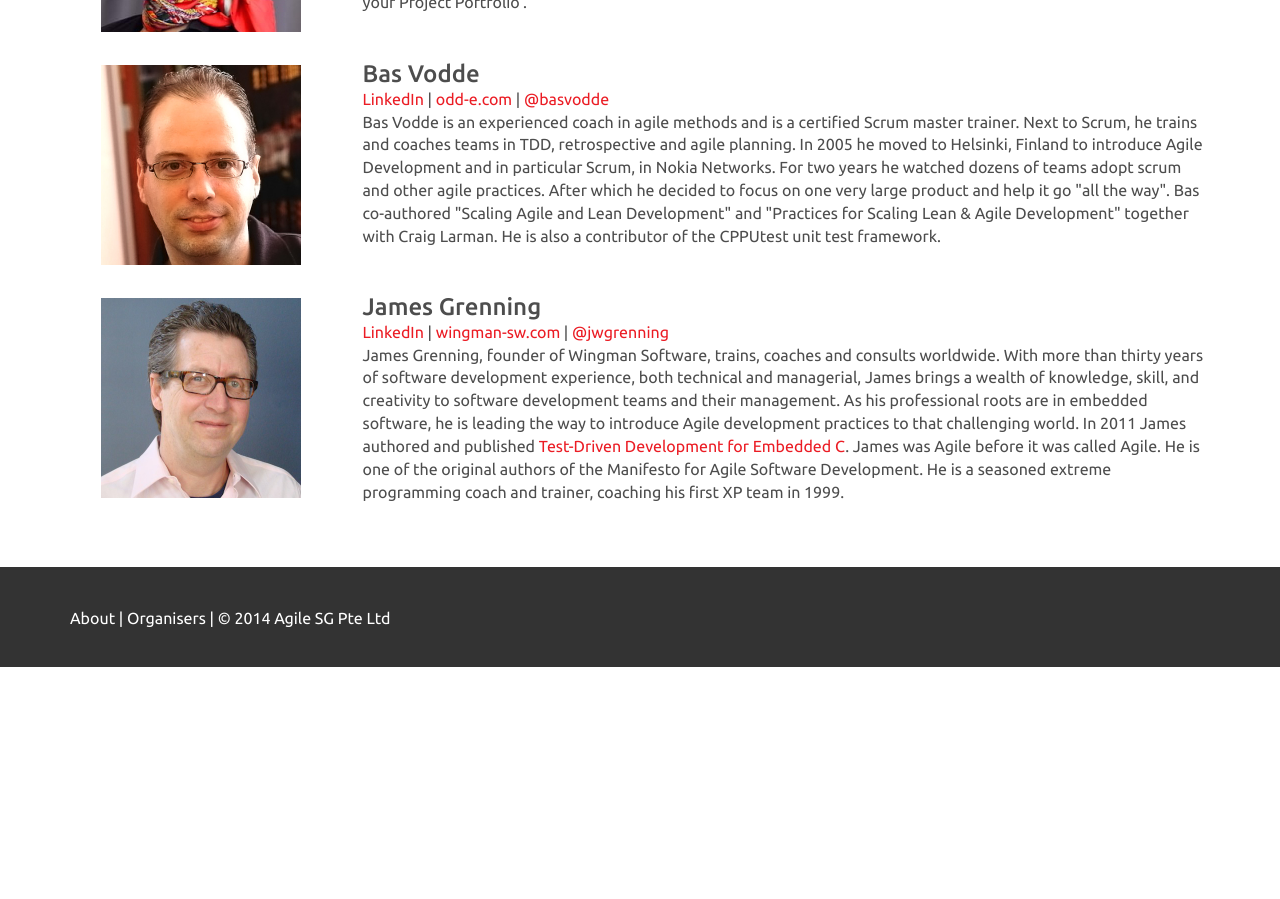
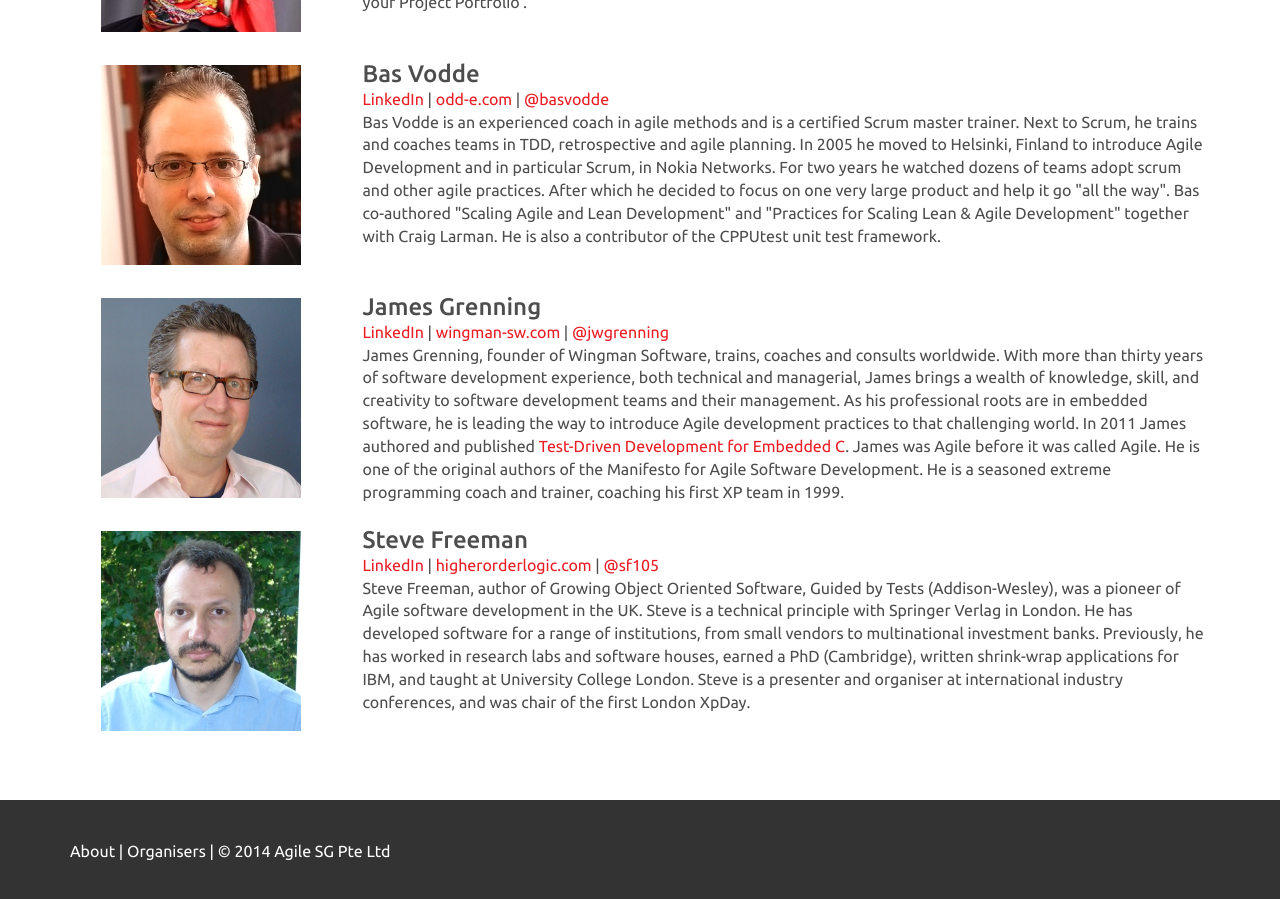
Before and after one commit to agilesingapore/2014, a Jekyll site: the page built from speakers.md, in a window 1280 px wide and 900 px high, scrolled down 2033 px. Built offline with Jekyll 4.4.1, drawn with Linux system fonts in a browser that asks for light colours; nearby versions of some CDN libraries; Markdown is read by kramdown in place of the engine named in the settings; before the commit the page ends 2700 px from its top, so only the background shows below that.

Commit message:
added steve freeman to speakers

```diff
--- a/speakers.md
+++ b/speakers.md
@@ -191,6 +191,23 @@ title: Agile Singapore 2014 - Speakers
       </div>
     </div>
 
+    <div class="row">
+      <div class="col-md-3">
+        <div class="thumbnail">
+          <img src="img/speakers/steve_freeman.jpg" width="200" height="200">
+        </div>
+      </div>
+      <div class="bio col-md-9">
+        <a name="freeman"></a>
+        <h2>Steve Freeman</h2>
+        <p>
+            <a href="http://uk.linkedin.com/in/stevefreeman" target="_blank"> LinkedIn</a> |
+            <a href="http://www.higherorderlogic.com" target="_blank">higherorderlogic.com</a> |
+            <a href="https://twitter.com/sf105" target="_blank">@sf105</a>
+        </p>
+        <p>Steve Freeman, author of Growing Object Oriented Software, Guided by Tests (Addison-Wesley), was a pioneer of Agile software development in the UK. Steve is a technical principle with Springer Verlag in London. He has developed software for a range of institutions, from small vendors to multinational investment banks.  Previously, he has worked in research labs and software houses, earned a PhD (Cambridge), written shrink-wrap applications for IBM, and taught at University College London. Steve is a presenter and organiser at international industry conferences, and was chair of the first London XpDay.</p>
+      </div>
+    </div>
 
   </div>
 </div>
```
Also changed, not shown: img/speakers/steve_freeman.jpg (added).
